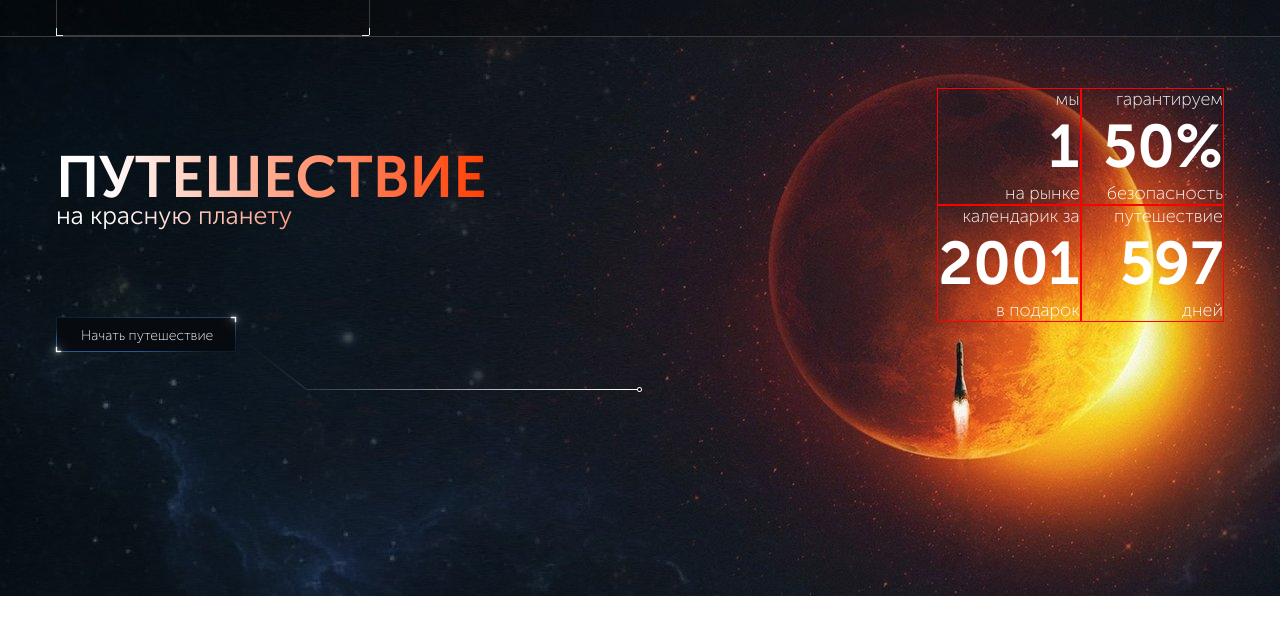
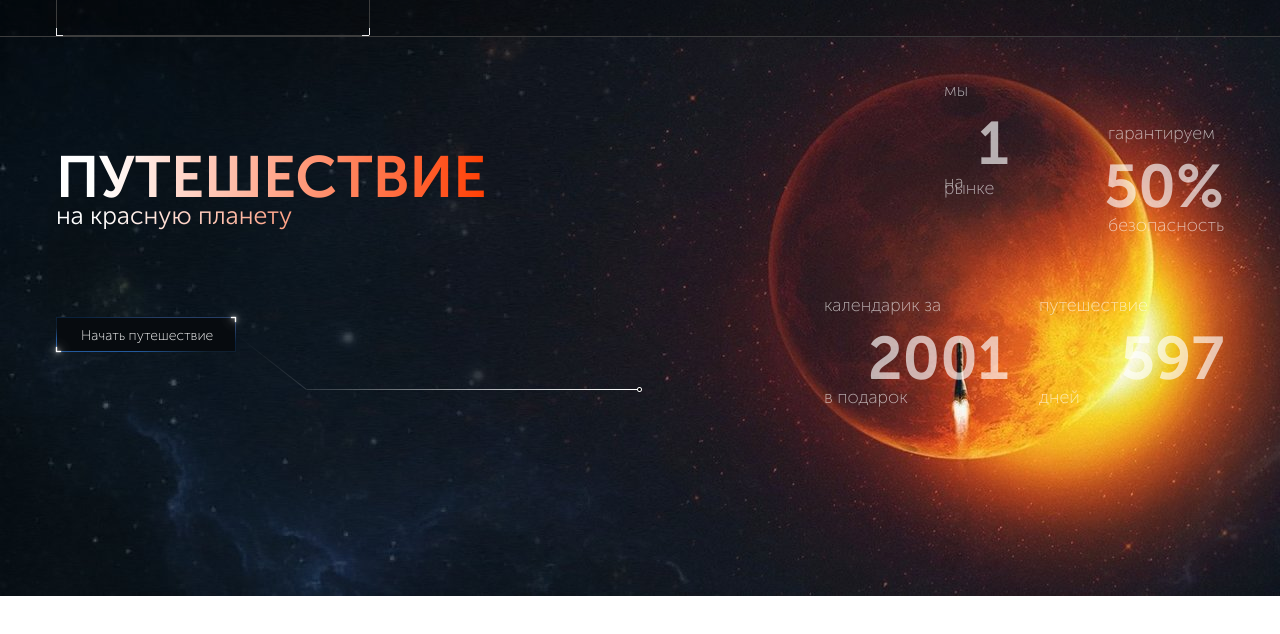
Before and after one commit to AnatoliyDemiurge/TestTask-SpaceX, a website: page app/index.html in a window 1280 px wide. Shown: the part 64-698 px from the top of the page. Drawn offline with Linux system fonts and the light colour scheme.

Commit message:
intro 80% new version of intro_info end basic card

```diff
--- a/app/index.html
+++ b/app/index.html
@@ -70,24 +70,24 @@
             <div class="intro__info">
               <div class="intro__cards">
                 <div class="intro__card intro__card-1">
-                  <p class="intro__up-text intro__text">мы</p>
+                  <p class="intro__up-text intro__text intro__text-top-1 intro__text-1">мы</p>
                   <p class="intro__number">1</p>
-                  <p class="intro__down-text intro__text">на рынке</p>
+                  <p class="intro__down-text intro__text intro__text-1">на рынке</p>
                 </div>
                 <div class="intro__card intro__card-2">
-                  <p class="intro__up-text intro__text">гарантируем</p>
+                  <p class="intro__up-text intro__text intro__text-top-2 intro__text-2">гарантируем</p>
                   <p class="intro__number">50%</p>
-                  <p class="intro__down-text intro__text">безопасность</p>
+                  <p class="intro__down-text intro__text intro__text-2 intro__text-down-2">безопасность</p>
                 </div>
                 <div class="intro__card intro__card-3">
-                  <p class="intro__up-text intro__text">календарик за</p>
+                  <p class="intro__up-text intro__text intro__text-3">календарик за</p>
                   <p class="intro__number">2001</p>
-                  <p class="intro__down-text intro__text">в подарок</p>
+                  <p class="intro__down-text intro__text intro__text-3">в подарок</p>
                 </div>
                 <div class="intro__card intro__card-4">
-                  <p class="intro__up-text intro__text">путешествие</p>
+                  <p class="intro__up-text intro__text intro__text-4">путешествие</p>
                   <p class="intro__number">597</p>
-                  <p class="intro__down-text intro__text">дней</p>
+                  <p class="intro__down-text intro__text intro__text-4">дней</p>
                 </div>
               </div>
             </div>
--- a/app/scss/style.scss
+++ b/app/scss/style.scss
@@ -171,6 +171,7 @@
         font-weight: 100;
         color: #ffffff;
         display:block;
+        cursor: pointer;
     }
     &__corner-left{
         position:absolute;
@@ -193,38 +194,32 @@
     &__cards{
         display:grid;
         grid-template-columns:repeat(2,1fr);
-        // gap:30px;
+        gap:30px;
         // border:5px solid blue;
     }
     &__card{
         // padding:32px 59px 30px 40px;
-        // width:185px;
-        // height:185px;
-        border:1px solid red;
+        width:185px;
+        height:185px;
+        // border:1px solid red;
         // margin:15px;
-        // position:relative;
-        // z-index:2;
-        // opacity:0.65;
-        // display:flex;
-        // flex-direction: column;
-        // align-items:center;
-        // &:after{
-        //     content:'';
-        //     position:absolute;
-        //     width:185px;
-        //     height:185px;
-        //     opacity: 0.02;
-        //     z-index:1;
-        //     top:0;
-        //     left:0;
-        // }
-
+        position:relative;
+        z-index:2;
+        opacity:0.65;
+        &:after{
+            content:'';
+            position:absolute;
+            opacity: 0.02;
+            z-index:1;
+            top:-25px;
+            left:30px;
+        }
     }
     &__card-1{
         &:after{
-            width: 172px;
-            height: 172px;
-            border-bottom: 200px solid #ffffff;
+            // width: 172px;
+            // height: 172px;
+            border-bottom: 250px solid #ffffff;
             border-left: 200px solid transparent;
         }
     }
@@ -249,10 +244,9 @@
     &__text{
         font-family: 'MuseoSansCyrl';
         font-size: 18px;
-        line-height: 1.2;
+        line-height: 0.3;
         font-weight: 100;
         color: #ffffff;
-        text-align: right;
     }
     &__number{
         color: #ffffff;
@@ -260,5 +254,18 @@
         font-weight: 700;
         font-family: 'MuseoSansCyrl';
         text-align: right;
+        padding-top:15px;
+    }
+    &__text-1{
+        padding-left:120px;
+    }
+    &__text-2{
+        padding-left:69px;
+    }
+    &__text-top-2{
+        padding-top:43px;
+    }
+    &__text-down-2{
+
     }
 }
```
Also changed, not shown: app/css/style.min.css, dist/css/style.min.css, dist/images/intro-left-corner.png (added), dist/images/intro-right-corner.png (added), dist/images/line.png (added), dist/index.html.
